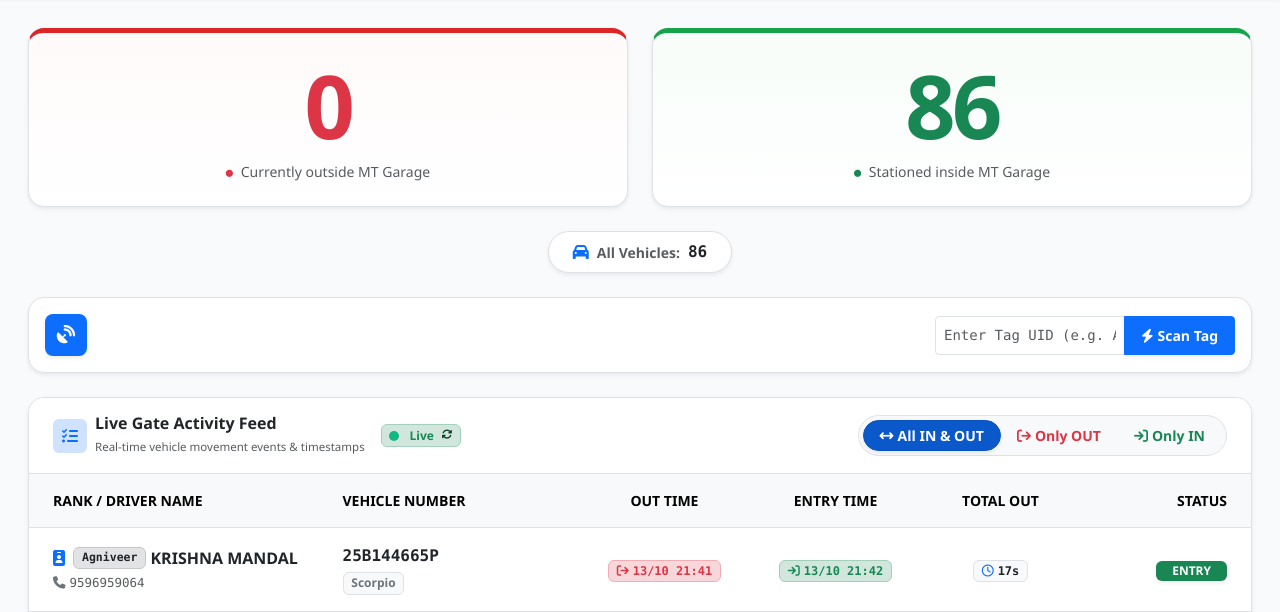
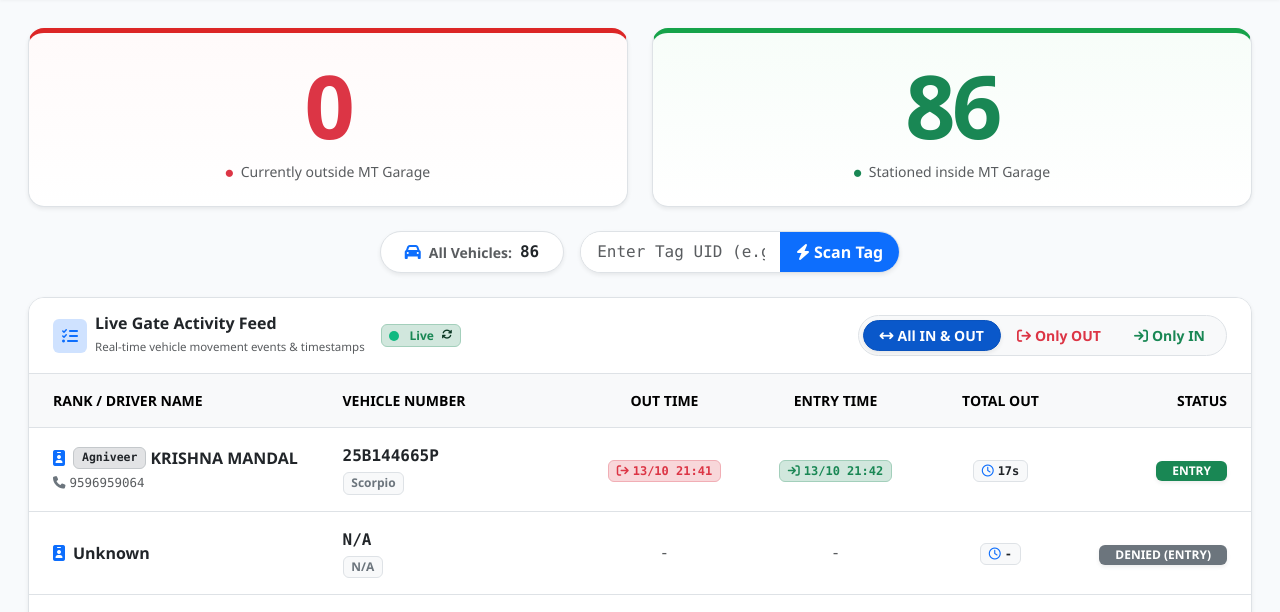
Before and after one commit to CODINGPERSON2026/VEHICLE_MS, a Flask app: page / in a window 1280 px wide. Shown: the part 61-673 px from the top of the page. Run offline with Flask 3, Linux system fonts and the light colour scheme; a user stored in the database is signed in; data comes from the database, SQL or seed files in the repository; parts of the project's set-up code (start-up, migrations or seed data) failed here and were passed over; some libraries are stand-ins or nearby versions.

Commit message:
Remove empty horizontal bar card and keep input field next to All Vehicles pill

```diff
--- a/templates/dashboard.html
+++ b/templates/dashboard.html
@@ -70,41 +70,21 @@
   </div>
 </div>
 
-<!-- Fleet Status Summary Bar (Centered & Perfectly Balanced) -->
-<div class="d-flex justify-content-center mb-4">
+<!-- Fleet Status Summary & Live Tag Scan Bar -->
+<div class="d-flex flex-wrap justify-content-center align-items-center gap-3 mb-4">
   <a href="{{ url_for('vehicles.list_vehicles') }}"
     class="card border shadow-sm rounded-pill px-4 py-2 bg-white d-inline-flex flex-row align-items-center gap-2 text-decoration-none">
     <i class="fa-solid fa-car text-primary"></i>
     <span class="text-muted small fw-semibold">All Vehicles:</span>
     <strong class="text-dark font-monospace fs-6" id="stat-total-vehicles">{{ total_vehicles|default('-') }}</strong>
   </a>
-</div>
 
-<!-- Live RFID Scan & Hardware Listener Bar -->
-<div class="card border shadow-sm rounded-4 mb-4 bg-white">
-  <div class="card-body p-3">
-    <div class="d-flex flex-wrap justify-content-between align-items-center gap-3">
-      <div class="d-flex align-items-center gap-3">
-        <div class="bg-primary text-white rounded-3 d-flex align-items-center justify-content-center shadow-sm"
-          style="width: 42px; height: 42px; font-size: 1.15rem;">
-          <i class="fa-solid fa-satellite-dish"></i>
-        </div>
-        <!-- <div>
-          <div class="fw-bold text-dark small" style="font-size: 0.95rem;">RFID Card Scanner & Live Gate Listener</div>
-          <div class="text-muted" style="font-size: 0.75rem;">Touch RFID Card at ESP32 reader or enter Tag UID below to verify vehicle & driver</div>
-        </div> -->
-      </div>
-      <div class="d-flex align-items-center gap-2 flex-wrap">
-
-        <div class="input-group input-group-sm" style="width: 300px;">
-          <input type="text" id="manual-scan-uid" class="form-control font-monospace py-2"
-            placeholder="Enter Tag UID (e.g. A37F291C)">
-          <button class="btn btn-primary px-3 fw-semibold shadow-sm" type="button" onclick="triggerManualTestScan()">
-            <i class="fa-solid fa-bolt me-1"></i>Scan Tag
-          </button>
-        </div>
-      </div>
-    </div>
+  <div class="input-group shadow-sm rounded-pill overflow-hidden bg-white border" style="max-width: 320px;">
+    <input type="text" id="manual-scan-uid" class="form-control font-monospace border-0 px-3 py-2 small"
+      placeholder="Enter Tag UID (e.g. A37F291C)" onkeypress="if(event.key === 'Enter') triggerManualTestScan()">
+    <button class="btn btn-primary px-3 fw-semibold border-0" type="button" onclick="triggerManualTestScan()">
+      <i class="fa-solid fa-bolt me-1"></i>Scan Tag
+    </button>
   </div>
 </div>
 
```
